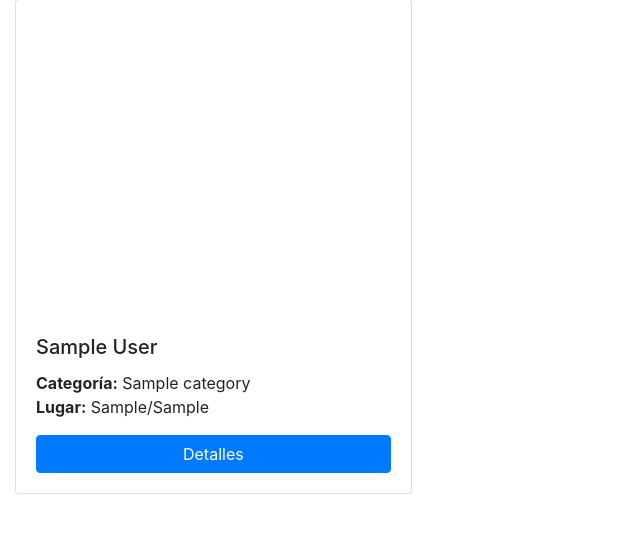
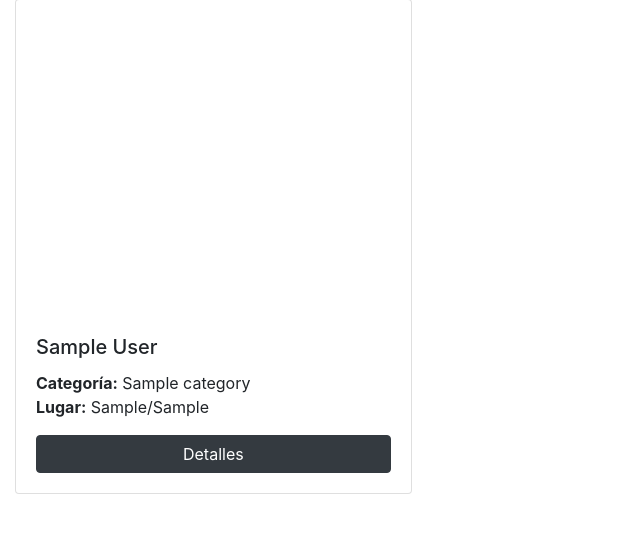
Before and after one commit to jjr2040/gallery-act8, a Django app: page / in a window 1280 px wide. Shown: the part 81-616 px from the top of the page, without its empty margins (0-640 px from the left). Run offline with Django 3.2, Linux system fonts and the light colour scheme; tables that the repository leaves empty hold one stand-in row (values such as "Sample post"); some libraries are stand-ins or nearby versions.

Commit message:
Changed button style

```diff
--- a/mediagallery/templates/mediagallery/index.html
+++ b/mediagallery/templates/mediagallery/index.html
@@ -21,7 +21,7 @@
 				    		<strong>Lugar:</strong> {{m.city}}/{{m.country}}
 				    	</p>
 				    	<p class="card-text"></p>
-				    	<a href="#" class="btn btn-primary btn-block">Detalles</a>
+				    	<a href="#" class="btn btn-dark btn-block">Detalles</a>
 				  	</div>
 				</div>
 			</div>
```
